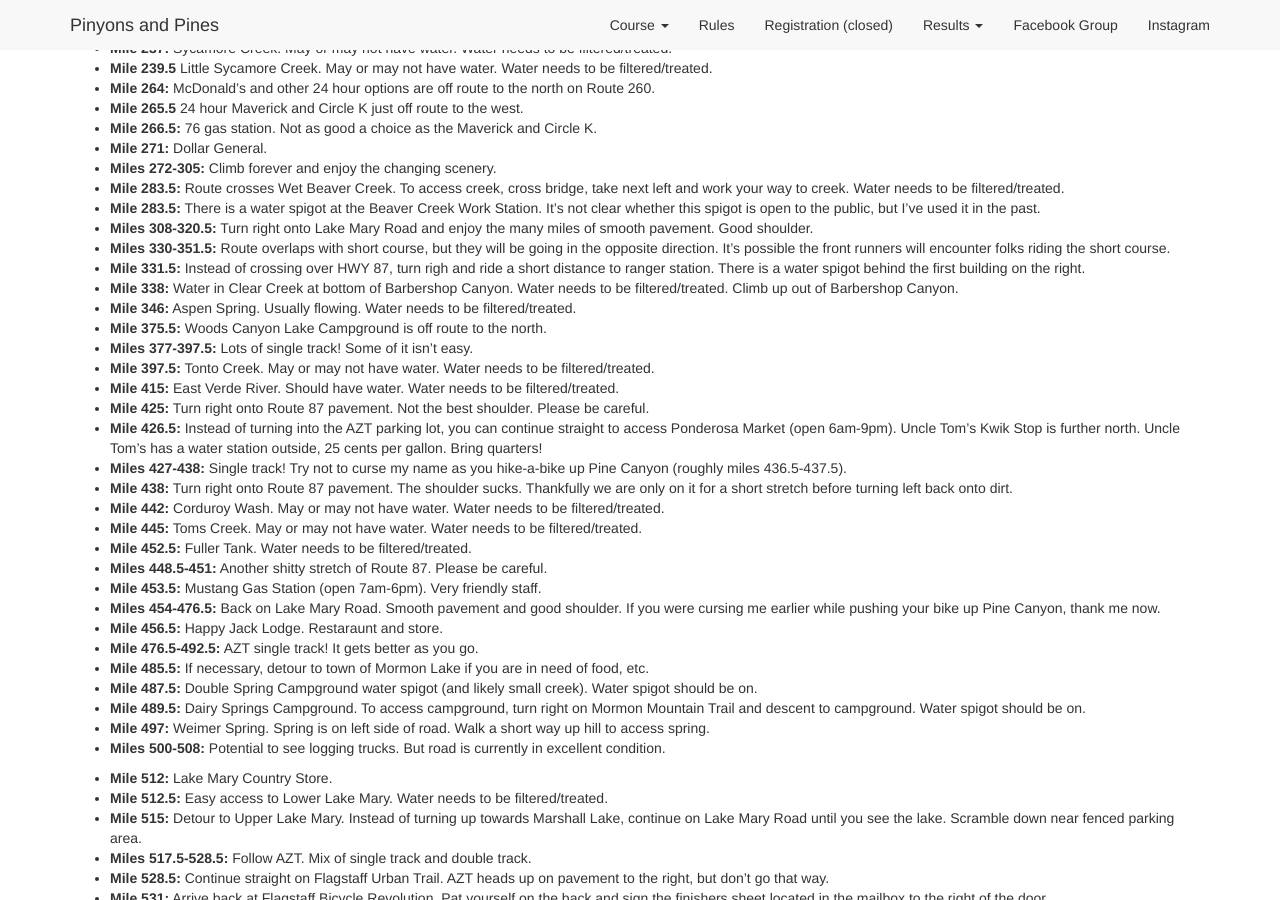
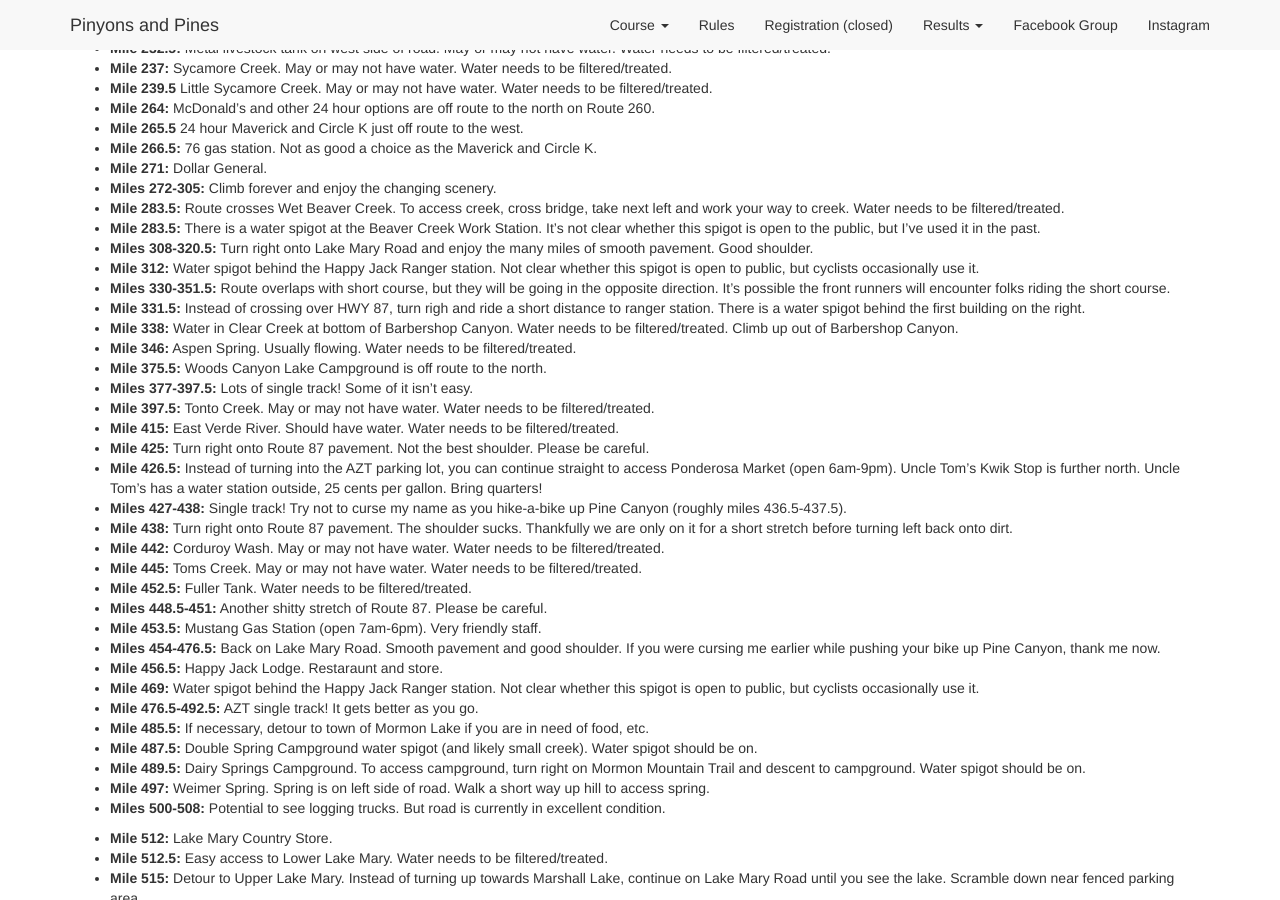
Before and after one commit to dcernst/PinyonsPines, a Jekyll site: the page built from course2023.md, in a window 1280 px wide and 900 px high, scrolled down 4419 px. Built offline with Jekyll 4.4.1, drawn with Linux system fonts in a browser that asks for light colours; nearby versions of some CDN libraries; some of the changed text lies outside the part shown.

Commit message:
Update course2023.md

```diff
--- a/course2023.md
+++ b/course2023.md
@@ -53,6 +53,7 @@ Below are some important notes, including information concerning resupply option
 - **Mile 131:** Route crosses Wet Beaver Creek.  To access creek, cross bridge, take next left and work your way to creek. Water needs to be filtered/treated.
 - **Mile 131.5:** There is a water spigot at the Beaver Creek Work Station. It's not clear whether this spigot is open to the public, but I've used it in the past.
 - **Miles 156-175:** Enjoy the smooth pavement of Lake Mary Road.  Good shoulder the whole way.
+- **Mile 160:** Water spigot behind the Happy Jack Ranger station. Not clear whether this spigot is open to public, but cyclists occasionally use it.
 - **Mile 173:** Happy Jack Lodge.  Restaraunt and store.
 - **Mile 175.5:** Mustang Gas Station (open 7am-6pm).  Very friendly staff.
 - **Mile 176.5:** Fuller Tank. Water needs to be filtered/treated.
@@ -135,6 +136,7 @@ Below are some important notes, including information concerning resupply option
 - **Mile 283.5:** Route crosses Wet Beaver Creek.  To access creek, cross bridge, take next left and work your way to creek. Water needs to be filtered/treated.
 - **Mile 283.5:** There is a water spigot at the Beaver Creek Work Station. It's not clear whether this spigot is open to the public, but I've used it in the past.
 - **Miles 308-320.5:** Turn right onto Lake Mary Road and enjoy the many miles of smooth pavement.  Good shoulder.
+- **Mile 312:** Water spigot behind the Happy Jack Ranger station. Not clear whether this spigot is open to public, but cyclists occasionally use it.
 - **Miles 330-351.5:** Route overlaps with short course, but they will be going in the opposite direction. It's possible the front runners will encounter folks riding the short course.
 - **Mile 331.5:** Instead of crossing over HWY 87, turn righ and ride a short distance to ranger station. There is a water spigot behind the first building on the right.
 - **Mile 338:** Water in Clear Creek at bottom of Barbershop Canyon. Water needs to be filtered/treated. Climb up out of Barbershop Canyon.
@@ -154,6 +156,7 @@ Below are some important notes, including information concerning resupply option
 - **Mile 453.5:** Mustang Gas Station (open 7am-6pm).  Very friendly staff.
 - **Miles 454-476.5:** Back on Lake Mary Road. Smooth pavement and good shoulder.  If you were cursing me earlier while pushing your bike up Pine Canyon, thank me now.
 - **Mile 456.5:** Happy Jack Lodge.  Restaraunt and store.
+- **Mile 469:** Water spigot behind the Happy Jack Ranger station. Not clear whether this spigot is open to public, but cyclists occasionally use it.
 - **Mile 476.5-492.5:** AZT single track!  It gets better as you go.
 - **Mile 485.5:** If necessary, detour to town of Mormon Lake if you are in need of food, etc.
 - **Mile 487.5:** Double Spring Campground water spigot (and likely small creek). Water spigot should be on.
```
